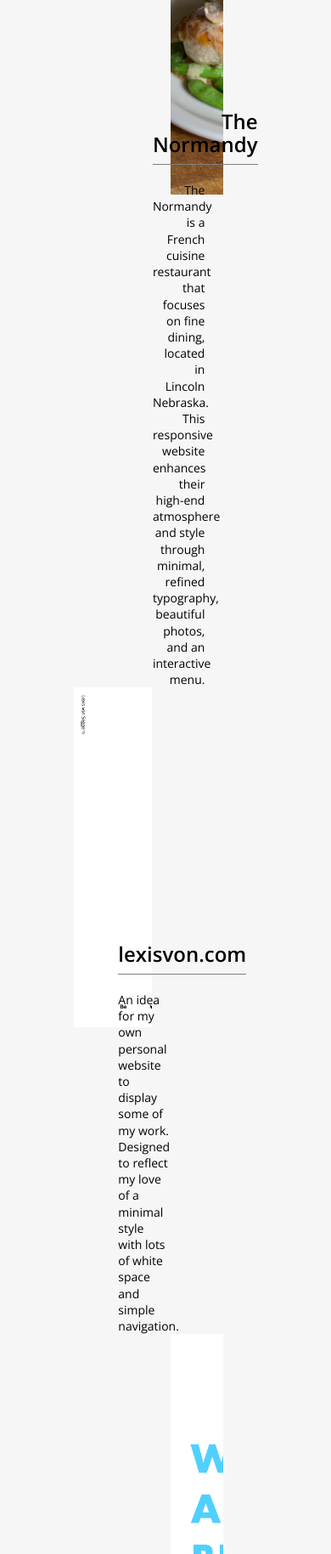
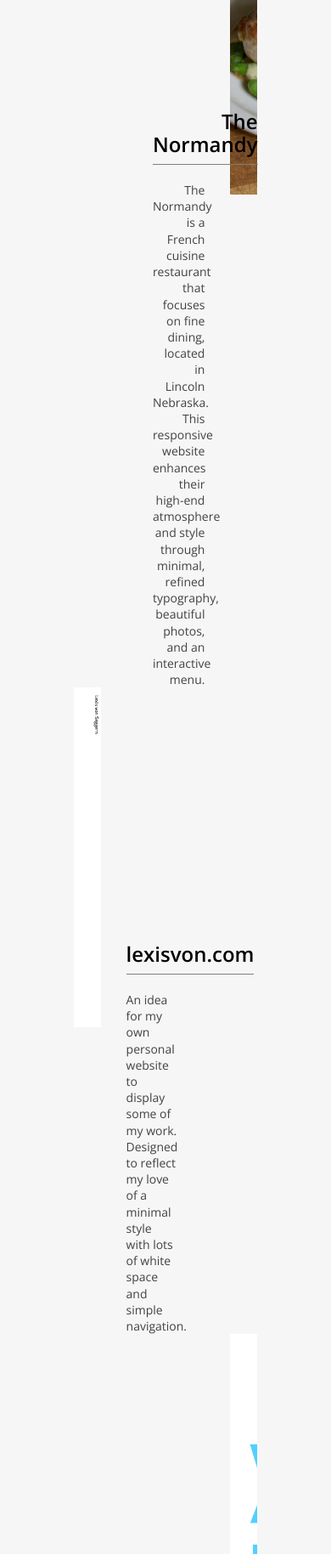
Before and after one commit to lexisvon/lexisvon.github.io, a plain HTML site: page buildertrend/buildertrend.html in a window 390 px wide. Shown: the part 3720-5549 px from the top of the page at 85% size. Drawn offline with nearby package versions, Linux system fonts and the light colour scheme.

```diff
--- a/_site/buildertrend/buildertrend.css
+++ b/_site/buildertrend/buildertrend.css
@@ -12,6 +12,7 @@ html * {
 body {
   font-family:'Open Sans', Sans-Serif;
   font-size: 16px;
+  color: #424242;
   -webkit-font-smoothing: antialiased;
 }
 /*--------------------------------------------------------------
@@ -48,14 +49,11 @@ body {
 }
 /*-- 1.1 - Headings --*/
 .border-bottom {
-  border-bottom: solid 1px #24AADF;
+  border-bottom: solid 1px #424242;
 }
 .title {
   margin: 0 auto;
   padding: 5rem 0;
-}
-.title p {
-  color: #24AADF;
 }
 .title h2 {
   margin-top: 10px;
@@ -174,12 +172,12 @@ footer a:first-child:hover {
   overflow: hidden;
 }
 .normandy, .beautybar {
-  margin-right: -40px;
+  margin-right: 30px;
   margin-top: 300px;
   z-index: 1;
 }
 .lexisvon {
-  margin-left: -40px;
+  margin-left: 30px;
   margin-top: 300px;
   z-index: 1;
 }
@@ -330,7 +328,6 @@ footer a:first-child:hover {
   background: url(img/lexisvon.png) no-repeat;
   height: 400px;
   background-size: cover;
-  background-position: -15px;
 }
 .beautybar-img {
   background: url(img/beauty-bar.png) no-repeat;
--- a/buildertrend/buildertrend.css
+++ b/buildertrend/buildertrend.css
@@ -12,6 +12,7 @@ html * {
 body {
   font-family:'Open Sans', Sans-Serif;
   font-size: 16px;
+  color: #424242;
   -webkit-font-smoothing: antialiased;
 }
 /*--------------------------------------------------------------
@@ -48,14 +49,11 @@ body {
 }
 /*-- 1.1 - Headings --*/
 .border-bottom {
-  border-bottom: solid 1px #24AADF;
+  border-bottom: solid 1px #424242;
 }
 .title {
   margin: 0 auto;
   padding: 5rem 0;
-}
-.title p {
-  color: #24AADF;
 }
 .title h2 {
   margin-top: 10px;
@@ -174,12 +172,12 @@ footer a:first-child:hover {
   overflow: hidden;
 }
 .normandy, .beautybar {
-  margin-right: -40px;
+  margin-right: 30px;
   margin-top: 300px;
   z-index: 1;
 }
 .lexisvon {
-  margin-left: -40px;
+  margin-left: 30px;
   margin-top: 300px;
   z-index: 1;
 }
@@ -330,7 +328,6 @@ footer a:first-child:hover {
   background: url(img/lexisvon.png) no-repeat;
   height: 400px;
   background-size: cover;
-  background-position: -15px;
 }
 .beautybar-img {
   background: url(img/beauty-bar.png) no-repeat;
--- a/buildertrend/buildertrend.html
+++ b/buildertrend/buildertrend.html
@@ -112,7 +112,7 @@
 		<div class="col-1-3 m0a">
 			<h4 class="f24 contact">Let's Talk.</h4>
 			<div class="flex justify-sb f14">
-				<a href="https://lexisvon.github.io/" target="_blank">Lexis von Seggern
+				<a href="https://lexisvon.github.io/" target="_blank">Portfolio Website
 				<a href="img/lexis-von-seggern-resume.pdf" target="_blank" class="blue-bb">My Resume</a>
 				<a href="mailto:lexisvons@gmail.com" class="blue-bb">lexisvons@gmail.com</a>
 			</div>
```
Also changed, not shown: _site/buildertrend/buildertrend.html (+1 -1 lines).
